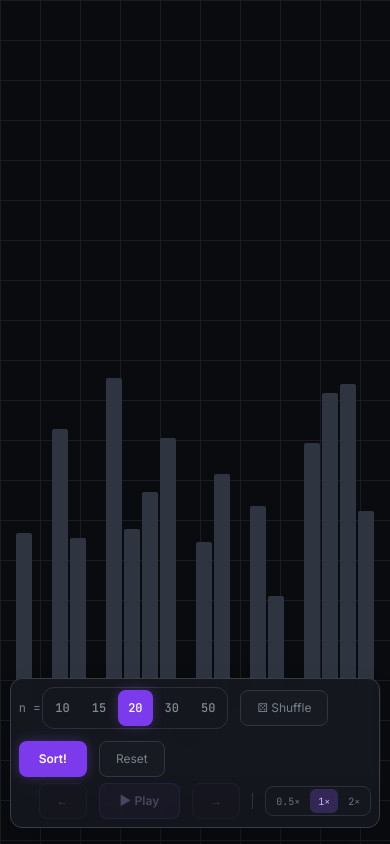
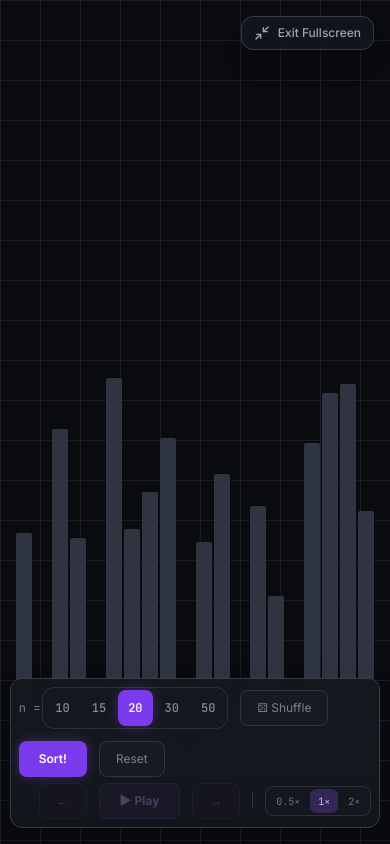
Before and after one commit to Karan-Brar-01/dsa-visualizer, a Next.js app: page /sorting/merge in a window 390 px wide. Both pictures are taken after a click on the button "Toggle Fullscreen". Built offline with nearby package versions, Linux system fonts and the light colour scheme.

Commit message:
fix(mobile): restore pointer-events to dashboard and add floating exit fullscreen button

```diff
--- a/src/app/(visualizer)/ClientLayout.tsx
+++ b/src/app/(visualizer)/ClientLayout.tsx
@@ -4,6 +4,7 @@ import { useEffect } from 'react'
 import { Sidebar } from '@/components/layout/Sidebar'
 import { TopBar } from '@/components/layout/TopBar'
 import { useUIStore } from '@/stores/uiStore'
+import { Minimize2 } from 'lucide-react'
 import { useVisualViewport } from '@/hooks/useVisualViewport'
 
 export function ClientLayout({ children }: { children: React.ReactNode }) {
@@ -35,11 +36,22 @@ export function ClientLayout({ children }: { children: React.ReactNode }) {
       )}
 
       {/* Main content area */}
-      <div className="flex flex-1 flex-col overflow-hidden w-full">
+      <div className="flex flex-1 flex-col overflow-hidden w-full relative">
         {!isFullscreen && <TopBar />}
-        <main className="flex flex-col flex-1 overflow-hidden">
+        <main className="flex flex-col flex-1 overflow-hidden relative">
           {children}
         </main>
+
+        {isFullscreen && (
+          <button
+            onClick={() => useUIStore.getState().toggleFullscreen()}
+            className="absolute top-4 right-4 z-50 flex items-center gap-2 p-2 px-3 md:hidden bg-[hsl(225,18%,10%)]/80 backdrop-blur-md border border-[hsl(225,12%,25%)] rounded-xl text-[hsl(210,8%,65%)] hover:text-white shadow-xl pointer-events-auto transition-colors text-xs font-medium"
+            title="Exit Fullscreen"
+          >
+            <Minimize2 className="w-4 h-4" />
+            Exit Fullscreen
+          </button>
+        )}
       </div>
     </div>
   )
--- a/src/components/pages/AVLPage.tsx
+++ b/src/components/pages/AVLPage.tsx
@@ -66,7 +66,7 @@ export function AVLPage() {
             : 'flex-shrink-0 border-b border-[hsl(225,12%,18%)] bg-[hsl(225,18%,10%)] px-4 py-2 flex flex-col md:flex-row items-start md:items-center justify-between gap-4 z-10'
         }
       >
-        <div className={isFullscreen ? 'flex flex-col md:flex-row items-center justify-center gap-1.5 bg-[hsl(225,18%,10%)]/95 backdrop-blur-md rounded-xl p-2 shadow-2xl border border-[hsl(225,12%,25%)] w-full max-w-[95vw] max-h-[30vh] overflow-y-auto' : 'w-full flex flex-col md:flex-row items-start md:items-center justify-between gap-4'}>
+        <div className={isFullscreen ? 'flex flex-col md:flex-row items-center justify-center gap-1.5 bg-[hsl(225,18%,10%)]/95 backdrop-blur-md rounded-xl p-2 shadow-2xl border border-[hsl(225,12%,25%)] w-full max-w-[95vw] max-h-[30vh] overflow-y-auto pointer-events-auto' : 'w-full flex flex-col md:flex-row items-start md:items-center justify-between gap-4'}>
           <AVLOperationPanel />
           <AVLStepController />
         </div>
--- a/src/components/pages/BSTPage.tsx
+++ b/src/components/pages/BSTPage.tsx
@@ -72,7 +72,7 @@ export function BSTPage() {
             : 'flex-shrink-0 border-b border-[hsl(225,12%,18%)] bg-[hsl(225,18%,10%)] px-4 py-2 flex flex-col md:flex-row items-start md:items-center justify-between gap-4 z-10'
         }
       >
-        <div className={isFullscreen ? 'flex flex-col md:flex-row items-center justify-center gap-1.5 bg-[hsl(225,18%,10%)]/95 backdrop-blur-md rounded-xl p-2 shadow-2xl border border-[hsl(225,12%,25%)] w-full max-w-[95vw] max-h-[30vh] overflow-y-auto' : 'w-full flex flex-col md:flex-row items-start md:items-center justify-between gap-4'}>
+        <div className={isFullscreen ? 'flex flex-col md:flex-row items-center justify-center gap-1.5 bg-[hsl(225,18%,10%)]/95 backdrop-blur-md rounded-xl p-2 shadow-2xl border border-[hsl(225,12%,25%)] w-full max-w-[95vw] max-h-[30vh] overflow-y-auto pointer-events-auto' : 'w-full flex flex-col md:flex-row items-start md:items-center justify-between gap-4'}>
           <BSTOperationPanel />
           <BSTStepController />
         </div>
--- a/src/components/pages/CircularLinkedListPage.tsx
+++ b/src/components/pages/CircularLinkedListPage.tsx
@@ -79,7 +79,7 @@ export function CircularLinkedListPage() {
             : 'flex-shrink-0 border-b border-[hsl(225,12%,18%)] bg-[hsl(225,18%,10%)] px-4 py-2 flex flex-col md:flex-row items-start md:items-center justify-between gap-4 z-10'
         }
       >
-        <div className={isFullscreen ? 'flex flex-col md:flex-row items-center justify-center gap-1.5 bg-[hsl(225,18%,10%)]/95 backdrop-blur-md rounded-xl p-2 shadow-2xl border border-[hsl(225,12%,25%)] w-full max-w-[95vw] max-h-[30vh] overflow-y-auto' : 'w-full flex flex-col md:flex-row items-start md:items-center justify-between gap-4'}>
+        <div className={isFullscreen ? 'flex flex-col md:flex-row items-center justify-center gap-1.5 bg-[hsl(225,18%,10%)]/95 backdrop-blur-md rounded-xl p-2 shadow-2xl border border-[hsl(225,12%,25%)] w-full max-w-[95vw] max-h-[30vh] overflow-y-auto pointer-events-auto' : 'w-full flex flex-col md:flex-row items-start md:items-center justify-between gap-4'}>
           <CircularListOperationPanel />
           <CircularListStepController />
         </div>
--- a/src/components/pages/DoublyLinkedListPage.tsx
+++ b/src/components/pages/DoublyLinkedListPage.tsx
@@ -79,7 +79,7 @@ export function DoublyLinkedListPage() {
             : 'flex-shrink-0 border-b border-[hsl(225,12%,18%)] bg-[hsl(225,18%,10%)] px-4 py-2 flex flex-col md:flex-row items-start md:items-center justify-between gap-4 z-10'
         }
       >
-        <div className={isFullscreen ? 'flex flex-col md:flex-row items-center justify-center gap-1.5 bg-[hsl(225,18%,10%)]/95 backdrop-blur-md rounded-xl p-2 shadow-2xl border border-[hsl(225,12%,25%)] w-full max-w-[95vw] max-h-[30vh] overflow-y-auto' : 'w-full flex flex-col md:flex-row items-start md:items-center justify-between gap-4'}>
+        <div className={isFullscreen ? 'flex flex-col md:flex-row items-center justify-center gap-1.5 bg-[hsl(225,18%,10%)]/95 backdrop-blur-md rounded-xl p-2 shadow-2xl border border-[hsl(225,12%,25%)] w-full max-w-[95vw] max-h-[30vh] overflow-y-auto pointer-events-auto' : 'w-full flex flex-col md:flex-row items-start md:items-center justify-between gap-4'}>
           <DoublyListOperationPanel />
           <DoublyListStepController />
         </div>
--- a/src/components/pages/GraphPage.tsx
+++ b/src/components/pages/GraphPage.tsx
@@ -81,7 +81,7 @@ export function GraphPage({ algorithm, title, icon, accentColor }: GraphPageProp
             : 'flex-shrink-0 border-b border-[hsl(225,12%,18%)] bg-[hsl(225,18%,10%)] px-4 py-2 flex flex-col md:flex-row items-start md:items-center justify-between gap-4 z-10'
         }
       >
-        <div className={isFullscreen ? 'flex flex-col md:flex-row items-center justify-center gap-1.5 bg-[hsl(225,18%,10%)]/95 backdrop-blur-md rounded-xl p-2 shadow-2xl border border-[hsl(225,12%,25%)] w-full max-w-[95vw] max-h-[30vh] overflow-y-auto' : 'w-full flex flex-col md:flex-row items-start md:items-center justify-between gap-4'}>
+        <div className={isFullscreen ? 'flex flex-col md:flex-row items-center justify-center gap-1.5 bg-[hsl(225,18%,10%)]/95 backdrop-blur-md rounded-xl p-2 shadow-2xl border border-[hsl(225,12%,25%)] w-full max-w-[95vw] max-h-[30vh] overflow-y-auto pointer-events-auto' : 'w-full flex flex-col md:flex-row items-start md:items-center justify-between gap-4'}>
           <GraphOperationPanel algorithm={algorithm} />
           <GraphStepController />
         </div>
--- a/src/components/pages/HeapPage.tsx
+++ b/src/components/pages/HeapPage.tsx
@@ -59,7 +59,7 @@ export function HeapPage() {
             : 'flex-shrink-0 border-b border-[hsl(225,12%,18%)] bg-[hsl(225,18%,10%)] px-4 py-2 flex flex-col md:flex-row items-start md:items-center justify-between gap-4 z-10'
         }
       >
-        <div className={isFullscreen ? 'flex flex-col md:flex-row items-center justify-center gap-1.5 bg-[hsl(225,18%,10%)]/95 backdrop-blur-md rounded-xl p-2 shadow-2xl border border-[hsl(225,12%,25%)] w-full max-w-[95vw] max-h-[30vh] overflow-y-auto' : 'w-full flex flex-col md:flex-row items-start md:items-center justify-between gap-4'}>
+        <div className={isFullscreen ? 'flex flex-col md:flex-row items-center justify-center gap-1.5 bg-[hsl(225,18%,10%)]/95 backdrop-blur-md rounded-xl p-2 shadow-2xl border border-[hsl(225,12%,25%)] w-full max-w-[95vw] max-h-[30vh] overflow-y-auto pointer-events-auto' : 'w-full flex flex-col md:flex-row items-start md:items-center justify-between gap-4'}>
           <HeapOperationPanel />
           <HeapStepController />
         </div>
--- a/src/components/pages/SinglyLinkedListPage.tsx
+++ b/src/components/pages/SinglyLinkedListPage.tsx
@@ -79,7 +79,7 @@ export function SinglyLinkedListPage() {
             : 'flex-shrink-0 border-b border-[hsl(225,12%,18%)] bg-[hsl(225,18%,10%)] px-4 py-2 flex flex-col md:flex-row items-start md:items-center justify-between gap-4 z-10'
         }
       >
-        <div className={isFullscreen ? 'flex flex-col md:flex-row items-center justify-center gap-1.5 bg-[hsl(225,18%,10%)]/95 backdrop-blur-md rounded-xl p-2 shadow-2xl border border-[hsl(225,12%,25%)] w-full max-w-[95vw] max-h-[30vh] overflow-y-auto' : 'w-full flex flex-col md:flex-row items-start md:items-center justify-between gap-4'}>
+        <div className={isFullscreen ? 'flex flex-col md:flex-row items-center justify-center gap-1.5 bg-[hsl(225,18%,10%)]/95 backdrop-blur-md rounded-xl p-2 shadow-2xl border border-[hsl(225,12%,25%)] w-full max-w-[95vw] max-h-[30vh] overflow-y-auto pointer-events-auto' : 'w-full flex flex-col md:flex-row items-start md:items-center justify-between gap-4'}>
           <OperationPanel />
           <StepController />
         </div>
--- a/src/components/pages/SortingPage.tsx
+++ b/src/components/pages/SortingPage.tsx
@@ -61,7 +61,7 @@ export function SortingPage({ algorithm }: SortingPageProps) {
             : 'flex-shrink-0 border-b border-[hsl(225,12%,18%)] bg-[hsl(225,18%,10%)] px-4 py-2 flex flex-col md:flex-row items-start md:items-center justify-between gap-4 z-10'
         }
       >
-        <div className={isFullscreen ? 'flex flex-col md:flex-row items-center justify-center gap-1.5 bg-[hsl(225,18%,10%)]/95 backdrop-blur-md rounded-xl p-2 shadow-2xl border border-[hsl(225,12%,25%)] w-full max-w-[95vw] max-h-[30vh] overflow-y-auto' : 'w-full flex flex-col md:flex-row items-start md:items-center justify-between gap-4'}>
+        <div className={isFullscreen ? 'flex flex-col md:flex-row items-center justify-center gap-1.5 bg-[hsl(225,18%,10%)]/95 backdrop-blur-md rounded-xl p-2 shadow-2xl border border-[hsl(225,12%,25%)] w-full max-w-[95vw] max-h-[30vh] overflow-y-auto pointer-events-auto' : 'w-full flex flex-col md:flex-row items-start md:items-center justify-between gap-4'}>
           <SortingOperationPanel algorithm={algorithm} />
           <SortingStepController algorithm={algorithm} />
         </div>
```
